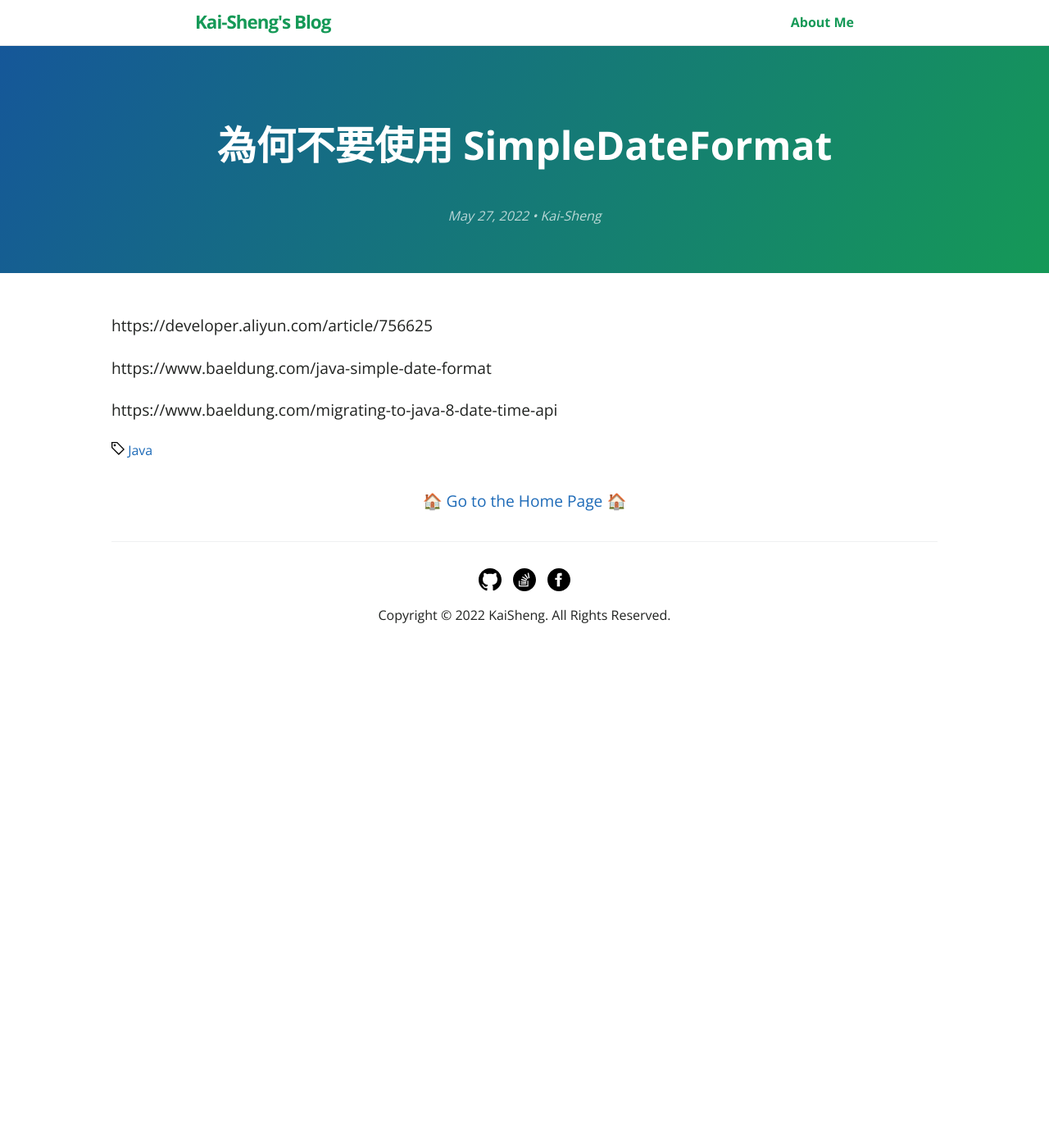
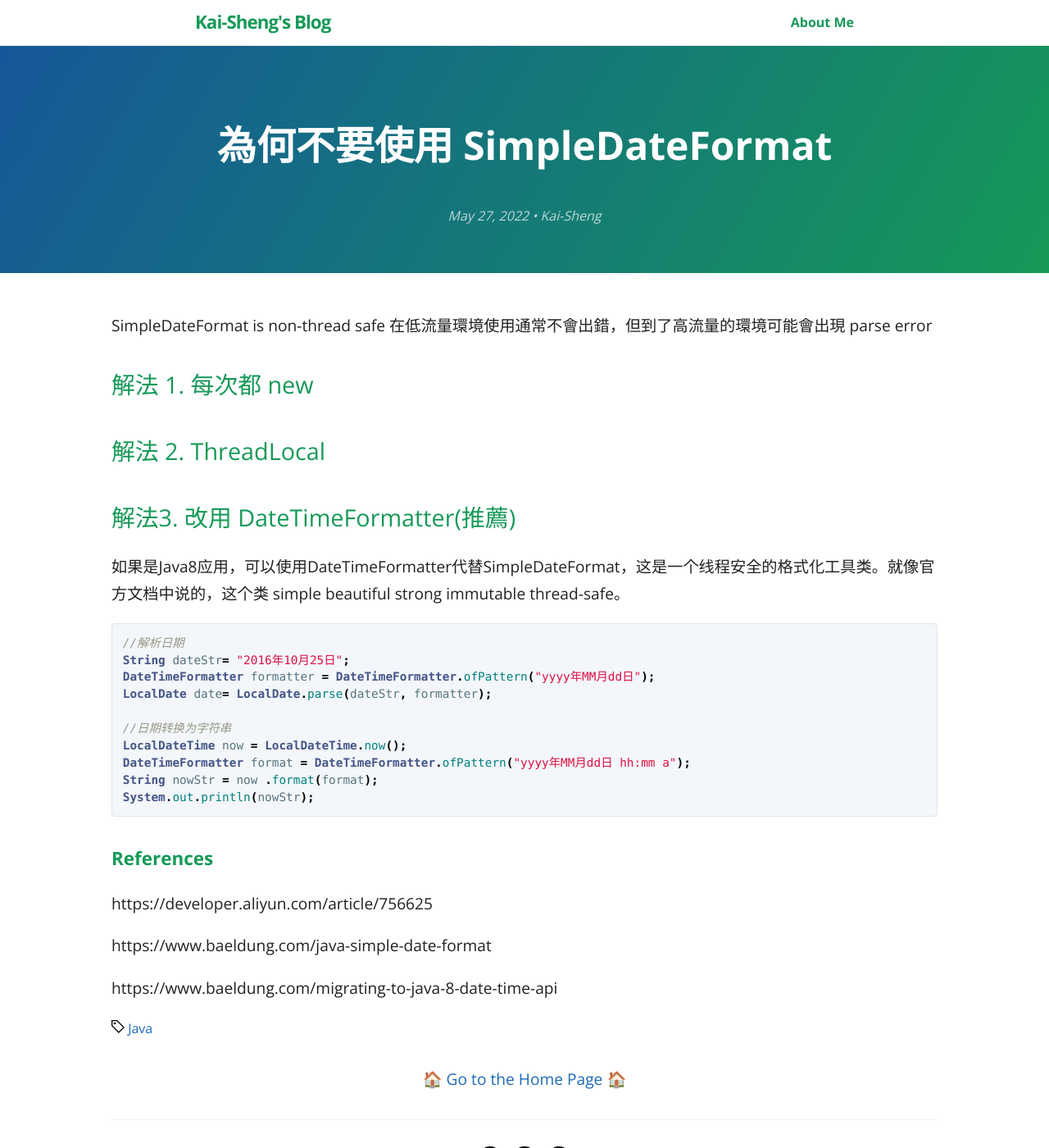
Before and after one commit to KaiSheng714/KaiSheng714.github.io, a Jekyll site: the page built from _posts/2022-05-27-why-not-use-simple-date-format.md, in a window 1280 px wide and 1400 px high. Shown: the whole window at 82% size. Built offline with Jekyll 4.4.1, drawn with Linux system fonts in a browser that asks for light colours.

Commit message:
resize-images

````diff
--- a/_posts/2022-05-27-why-not-use-simple-date-format.md
+++ b/_posts/2022-05-27-why-not-use-simple-date-format.md
@@ -7,7 +7,35 @@ permalink: /articles/why-not-use-simple-date-format
 categories: [Java]
 ---
 
+SimpleDateFormat is non-thread safe
+在低流量環境使用通常不會出錯，但到了高流量的環境可能會出現 parse error
 
+
+
+## 解法 1. 每次都 new
+
+## 解法 2. ThreadLocal
+
+## 解法3. 改用  DateTimeFormatter(推薦)
+
+
+如果是Java8应用，可以使用DateTimeFormatter代替SimpleDateFormat，这是一个线程安全的格式化工具类。就像官方文档中说的，这个类 simple beautiful strong immutable thread-safe。
+
+
+```java
+//解析日期
+String dateStr= "2016年10月25日";
+DateTimeFormatter formatter = DateTimeFormatter.ofPattern("yyyy年MM月dd日");
+LocalDate date= LocalDate.parse(dateStr, formatter);
+
+//日期转换为字符串
+LocalDateTime now = LocalDateTime.now();
+DateTimeFormatter format = DateTimeFormatter.ofPattern("yyyy年MM月dd日 hh:mm a");
+String nowStr = now .format(format);
+System.out.println(nowStr);
+```
+
+### **References**
  https://developer.aliyun.com/article/756625
 
  https://www.baeldung.com/java-simple-date-format
````
Also changed, not shown: assets/image/dry-principle.png, assets/image/interface-impl-dir.png, assets/image/interface-impl-yagni.png (deleted), assets/image/interface-impl.png, assets/image/log4j.png, assets/image/optional.png, assets/image/powermock-think.png, assets/image/powermock.png, assets/image/spring-maven-check-properties.png, assets/image/spring-maven-ide.png, assets/image/spring-maven-index.png, assets/image/yagni.png.
